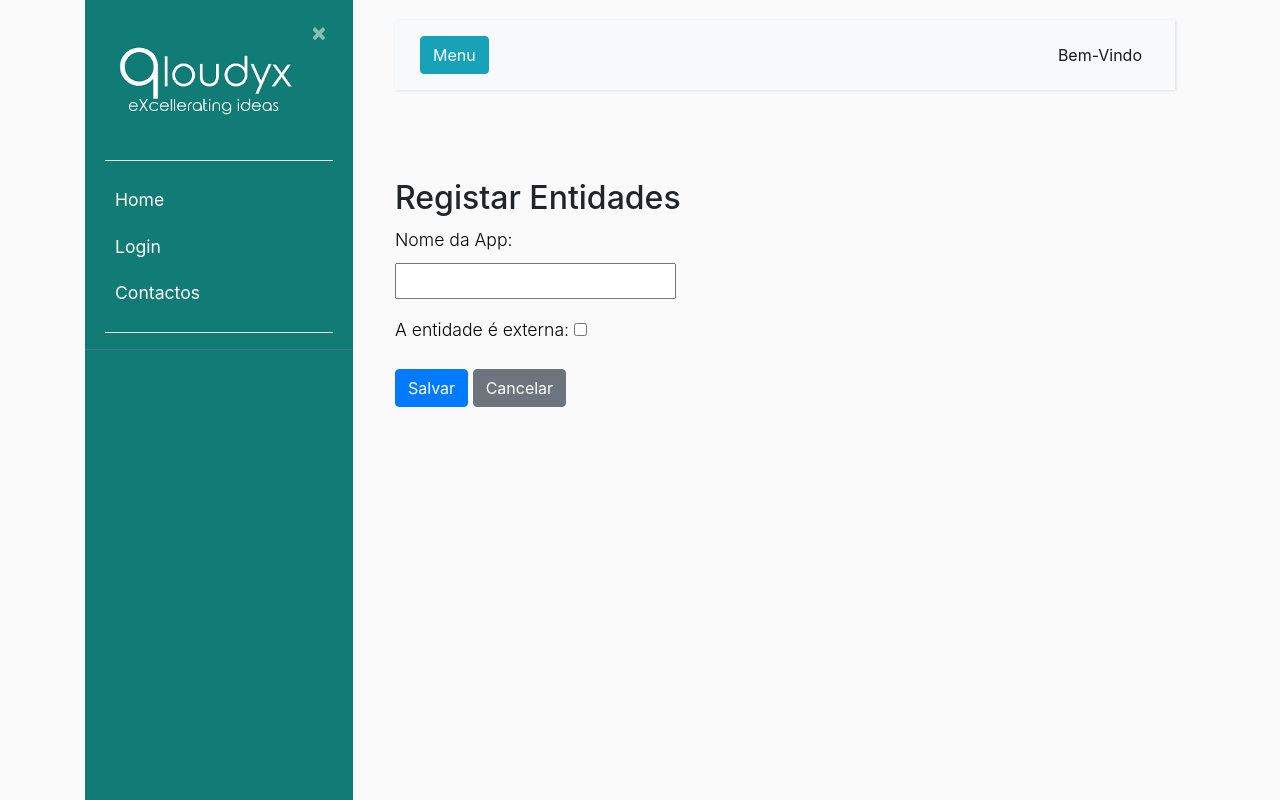
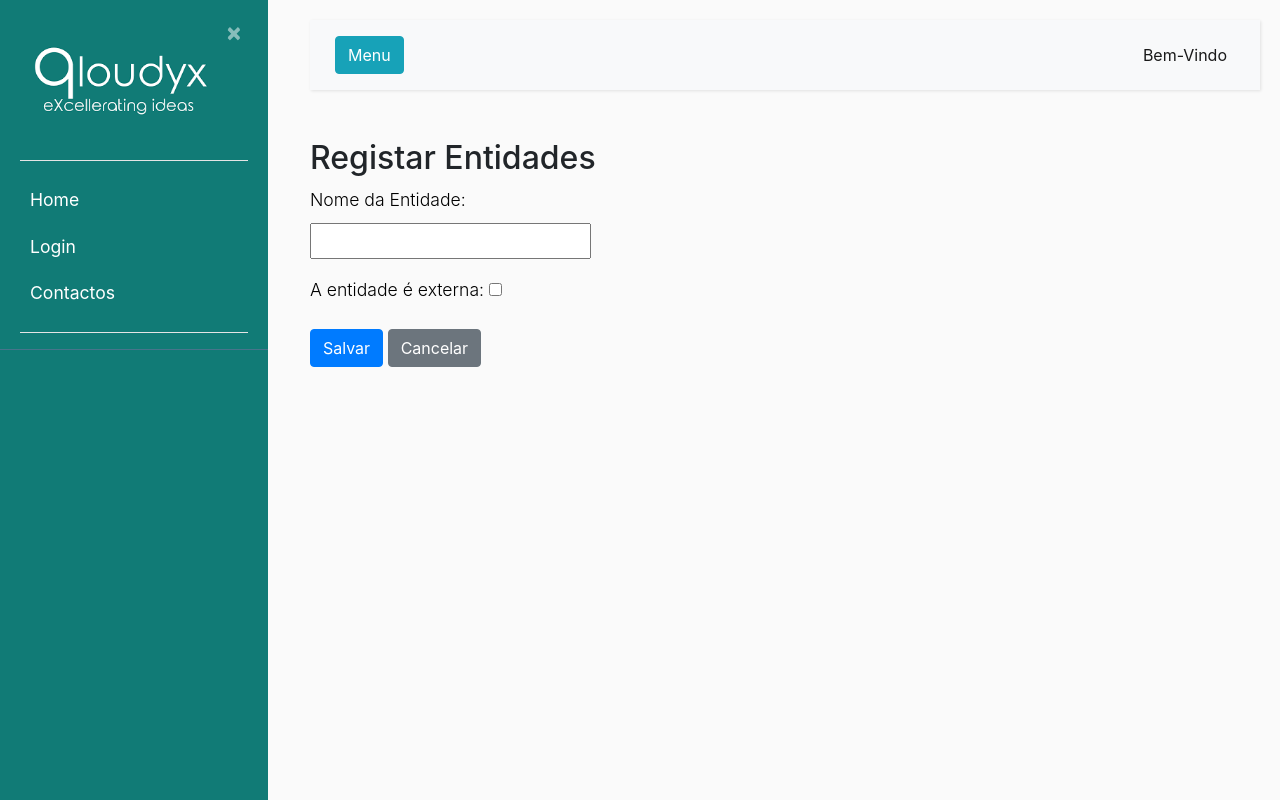
Before and after one commit to dev-qloudyx/QSupport, a Django app: page /criar_entidades/ in a window 1280 px wide. Run offline with Django 4.2, Linux system fonts and the light colour scheme; some libraries are stand-ins or nearby versions.

Commit message:
Qsupport - 0.26 - Versão de Demonstração

```diff
--- a/Qsupport/ticket/templates/ticket/criar_app.html
+++ b/Qsupport/ticket/templates/ticket/criar_app.html
@@ -1,7 +1,7 @@
 {% extends "ticket/base.html" %}
 {% block content %}
-<body class="container">
-    <h2 class="mt-5">Registar App</h2>
+<body>
+    <h2 class="mt-2">Registar App</h2>
     <form method="post">
         {% csrf_token %}
         {{ form.as_p }}
--- a/Qsupport/ticket/templates/ticket/criar_entidades.html
+++ b/Qsupport/ticket/templates/ticket/criar_entidades.html
@@ -1,7 +1,7 @@
 {% extends "ticket/base.html" %}
 {% block content %}
-<body class="container">
-    <h2 class="mt-5">Registar Entidades</h2>
+<body>
+    <h2 class="mt-2">Registar Entidades</h2>
     <form method="post">
         {% csrf_token %}
         {{ form.as_p }}
--- a/Qsupport/ticket/views.py
+++ b/Qsupport/ticket/views.py
@@ -37,7 +37,7 @@ def create_ticket(request):
 
     if request.method == 'POST':
 
-        form = TicketForm(request.POST,current_user=request.user)
+        form = TicketForm(data=request.POST,current_user=request.user)
 
         if form.is_valid():
 
@@ -71,6 +71,7 @@ def editar_ticket(request, pk):
             form = TicketFormAdmin(request.POST, instance=ticket)
             if form.is_valid():
                 form.save()
+                messages.success(request, f'Ticket editado com sucesso.')
                 return redirect(reverse('listaticket'))
         else:
             form = TicketFormAdmin(instance=ticket)
@@ -81,6 +82,7 @@ def editar_ticket(request, pk):
             form = TicketForm(request.POST, instance=ticket)
             if form.is_valid():
                 form.save()
+                messages.success(request, f'Ticket editado com sucesso.')
                 return redirect(reverse('listaticket'))
         else:
             form = TicketForm(instance=ticket)
@@ -94,12 +96,14 @@ def apagar_ticket(request, pk):
         ticket = get_object_or_404(Ticket, pk=pk)
         if request.method == 'POST':
             ticket.delete()
+            messages.success(request, f'Ticket apagado com sucesso.')
             return redirect('listaticket')
         return render(request, 'ticket/apagar_ticket.html', {'ticket': ticket})
     else:
         ticket = get_object_or_404(Ticket, pk=pk ,usuarios=request.user)
         if request.method == 'POST':
             ticket.delete()
+            messages.success(request, f'Ticket apagado com sucesso.')
             return redirect('listaticket')
         return render(request, 'ticket/apagar_ticket.html', {'ticket': ticket})
 
@@ -109,7 +113,8 @@ def create_entidade(request):
         form = EntidadeForm(request.POST)
         if form.is_valid():
             form.save()
-            return redirect('listaentidades')
+            messages.success(request, f'Nova entidade criada.')
+            return redirect('ticket-home')
     else:
         form = EntidadeForm()
     return render(request, 'ticket/criar_entidades.html', {'form': form})
@@ -120,7 +125,8 @@ def create_apps(request):
         form = AppsForm(request.POST)
         if form.is_valid():
             form.save()
-            return redirect('listaticket')
+            messages.success(request, f'Nova aplicação criada.')
+            return redirect('ticket-home')
     else:
         form = AppsForm()
     return render(request, 'ticket/criar_app.html', {'form': form})
--- a/Qsupport/users/forms.py
+++ b/Qsupport/users/forms.py
@@ -77,6 +77,6 @@ class EntidadeForm(forms.ModelForm):
         model = Entidades
         fields = ['nome', 'externo']
         labels = {
-        "nome": "Nome da App",
+        "nome": "Nome da Entidade",
         "externo": "A entidade é externa:"
     }
--- a/Qsupport/users/templates/users/login.html
+++ b/Qsupport/users/templates/users/login.html
@@ -11,9 +11,11 @@
                 <button class="btn btn-outline-info" type="submit">Login</button>
             </div>
         </form>
+        <!--
         <div class="border-top pt-3">
             <small class="text-muted">Queres uma conta?<a class="ml-2" href="{% url 'register' %}">Inscreve-te</a></small>
         </div>
+        -->
     </div>
 
 
--- a/Qsupport/users/templates/users/register.html
+++ b/Qsupport/users/templates/users/register.html
@@ -11,8 +11,10 @@
                 <button class="btn btn-outline-info" type="submit">Inscreve-te</button>
             </div>
         </form>
+        <!--
         <div class="border-top pt-3">
             <small class="text-muted"> Já possui uma conta? <a class="ml-2" href="{% url 'login' %}">Login</a></small>
         </div>
+        -->
     </div>
 {% endblock content %}
--- a/Qsupport/users/views.py
+++ b/Qsupport/users/views.py
@@ -13,7 +13,7 @@ def register(request):
         if form.is_valid():
             form.save()
             messages.success(request, f'Conta criada com sucesso, já pode logar!')
-            return redirect ('login')
+            return redirect ('ticket-home')
 
     else:
         form = UserRegisterForm()
```
Also changed, not shown: Qsupport/ticket/templates/ticket/home.html (+7 -0 lines), Qsupport/db.sqlite3, Qsupport/ticket/migrations/0020_alter_statuslog_datahora_alter_ticket_datacriacao.py (added), Qsupport/users/uploads/fotos/Qloudyx_5p1HRjd.png (added), Qsupport/users/uploads/fotos/Qloudyx_VKcPxAO.png (added), Qsupport/users/uploads/fotos/Qloudyx_rB7g3aI.png (added).
